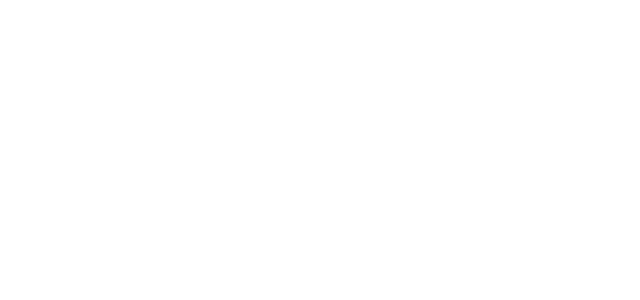
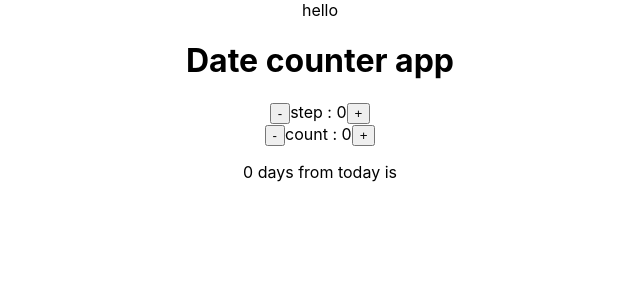
Before and after one commit to vimal336/React-js-projects, a React (Create React App) app in the folder date-counter/: page / in a window 1280 px wide. Shown: the top 300 px of the page, without its empty margins (320-960 px from the left). Built offline with nearby package versions, Linux system fonts and the light colour scheme.

Commit message:
date counter project

```diff
--- a/date-counter/src/App.js
+++ b/date-counter/src/App.js
@@ -14,14 +14,15 @@ function App() {
 
   return (
     <div className="App">
-
+      hello
+     <Counter/>
     </div>
   );
 
 }
 
 
-export const counter = () => {
+function Counter() {
   const [step, setStep] = useState(0);
   const [count, setCount] = useState(0);
 
```
